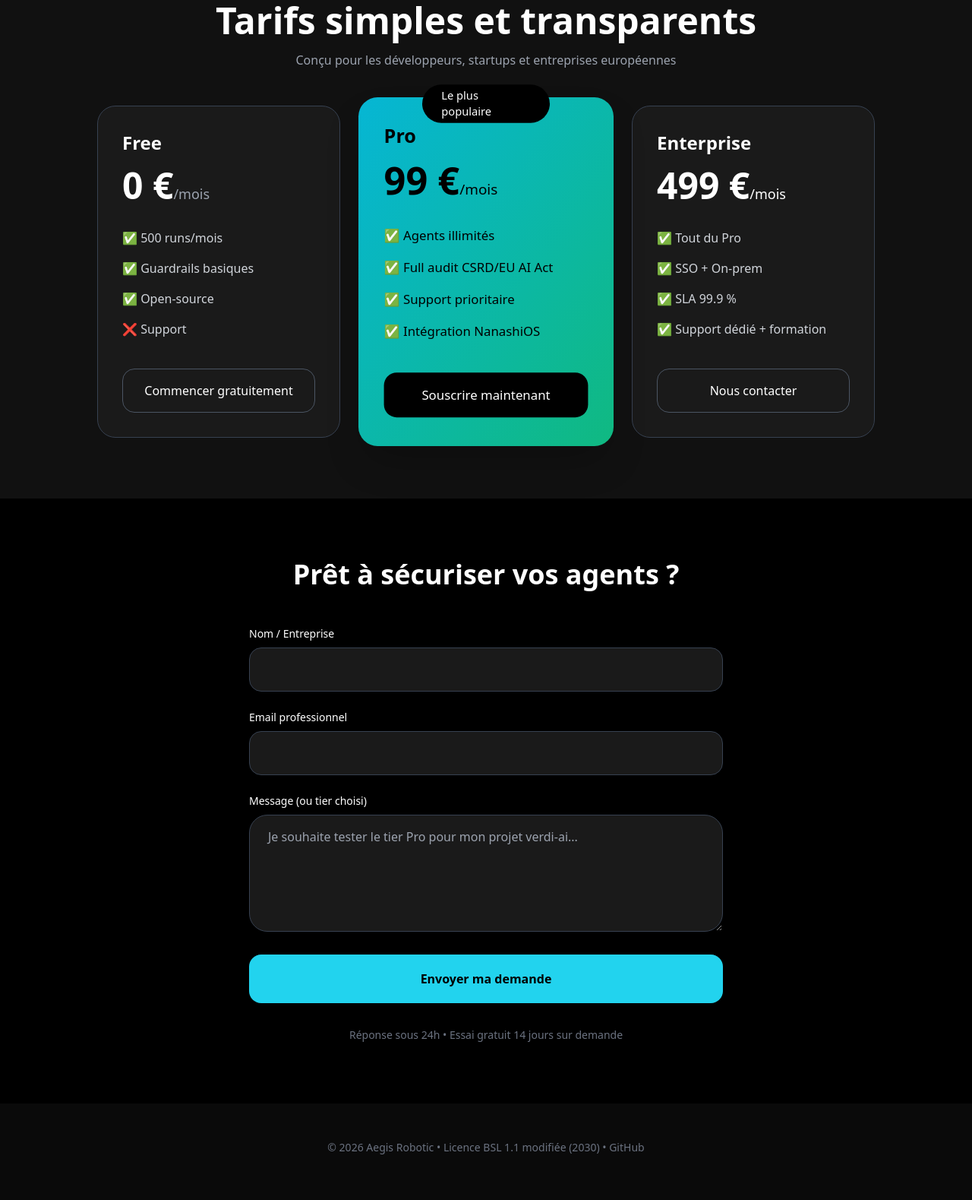
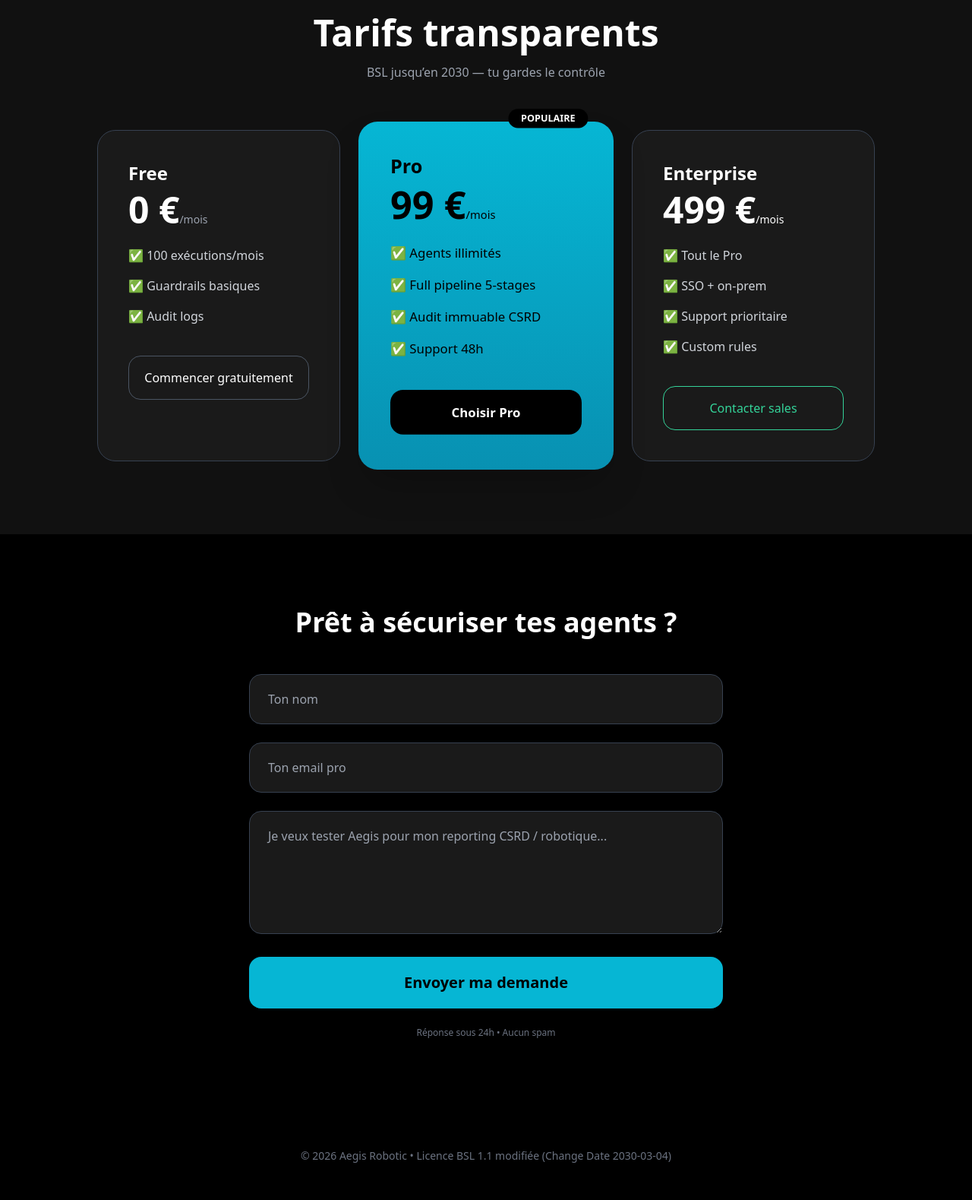
Before and after one commit to Aegis-Robotic/Aegis-robotic, a website: page docs/index.html in a window 1280 px wide. Shown: the part 877-2456 px from the top of the page at 76% size. Drawn offline with nearby package versions, Linux system fonts and the light colour scheme.

Commit message:
Update index.html

```diff
--- a/docs/index.html
+++ b/docs/index.html
@@ -3,108 +3,84 @@
 <head>
   <meta charset="UTF-8">
   <meta name="viewport" content="width=device-width, initial-scale=1.0">
-  <title>Aegis Robotic — Firewall IA Zero-Trust pour Agents Autonomes</title>
+  <title>Aegis Robotic — Firewall IA Zero-Trust</title>
   <script src="https://cdn.tailwindcss.com"></script>
   <link rel="stylesheet" href="https://cdnjs.cloudflare.com/ajax/libs/font-awesome/6.5.0/css/all.min.css">
-  <style>
-    body { font-family: system-ui, sans-serif; }
-    .hero { background: linear-gradient(135deg, #0A0A0A 0%, #1A1A2E 100%); }
-    .glow { text-shadow: 0 0 25px #00D4FF; }
-  </style>
+  <style>body{font-family:system-ui,sans-serif}.hero{background:linear-gradient(135deg,#0A0A0A 0%,#1A1A2E 100%)}.glow{text-shadow:0 0 25px #00D4FF}</style>
 </head>
 <body class="bg-[#0A0A0A] text-white">
 
   <!-- HERO -->
   <section class="hero min-h-screen flex items-center">
-    <div class="max-w-6xl mx-auto px-6 text-center pt-20">
+    <div class="max-w-6xl mx-auto px-6 text-center">
       <h1 class="text-6xl md:text-7xl font-bold tracking-tighter mb-6 glow">AEGIS ROBOTIC</h1>
-      <p class="text-3xl text-gray-300 mb-8">Le pare-feu IA zéro-trust on-device<br>qui protège vos agents autonomes</p>
-      <div class="flex flex-col sm:flex-row gap-4 justify-center">
-        <a href="#pricing" class="bg-white text-black px-10 py-5 rounded-2xl font-bold text-lg hover:bg-gray-200 transition">Voir les tarifs</a>
-        <a href="#contact" class="border border-cyan-400 text-cyan-400 px-10 py-5 rounded-2xl font-bold text-lg hover:bg-cyan-400 hover:text-black transition">Essayer gratuitement</a>
-      </div>
+      <p class="text-3xl text-gray-300 mb-10">Le pare-feu IA zéro-trust on-device<br>pour agents autonomes</p>
+      <a href="#pricing" class="bg-cyan-500 hover:bg-cyan-400 text-black font-bold px-10 py-5 rounded-2xl text-xl">Voir les tarifs</a>
     </div>
   </section>
 
   <!-- PRICING -->
-  <section id="pricing" class="py-20 bg-[#111111]">
+  <section id="pricing" class="py-24 bg-[#111111]">
     <div class="max-w-6xl mx-auto px-6">
-      <h2 class="text-5xl font-bold text-center mb-4">Tarifs simples et transparents</h2>
-      <p class="text-center text-gray-400 mb-12">Conçu pour les développeurs, startups et entreprises européennes</p>
+      <h2 class="text-5xl font-bold text-center mb-4">Tarifs transparents</h2>
+      <p class="text-center text-gray-400 mb-16">BSL jusqu’en 2030 — tu gardes le contrôle</p>
 
       <div class="grid md:grid-cols-3 gap-8 max-w-5xl mx-auto">
-        <!-- Free -->
-        <div class="bg-[#1A1A1A] rounded-3xl p-8 border border-gray-700 hover:border-cyan-400 transition">
-          <h3 class="text-2xl font-bold">Free</h3>
-          <p class="text-5xl font-bold mt-4">0 €<span class="text-lg font-normal text-gray-400">/mois</span></p>
-          <ul class="mt-8 space-y-4 text-gray-300">
-            <li>✅ 500 runs/mois</li>
+        <div class="bg-[#1A1A1A] p-10 rounded-3xl border border-gray-700 hover:border-cyan-400 transition">
+          <h3 class="text-2xl font-semibold mb-2">Free</h3>
+          <div class="text-5xl font-bold mb-6">0 €<span class="text-sm font-normal text-gray-400">/mois</span></div>
+          <ul class="space-y-4 mb-10 text-gray-300">
+            <li>✅ 100 exécutions/mois</li>
             <li>✅ Guardrails basiques</li>
-            <li>✅ Open-source</li>
-            <li>❌ Support</li>
+            <li>✅ Audit logs</li>
           </ul>
-          <a href="https://github.com/Aegis-Robotic/Aegis-robotic" class="block mt-10 text-center py-4 border border-gray-600 rounded-2xl hover:bg-gray-800">Commencer gratuitement</a>
+          <a href="https://github.com/Aegis-Robotic/Aegis-robotic" class="block w-full text-center border border-gray-600 py-4 rounded-2xl hover:bg-gray-800">Commencer gratuitement</a>
         </div>
 
-        <!-- Pro -->
-        <div class="bg-gradient-to-br from-cyan-500 to-emerald-500 text-black rounded-3xl p-8 scale-105 shadow-2xl relative">
-          <div class="absolute -top-4 left-1/2 -translate-x-1/2 bg-black text-white text-sm px-6 py-1 rounded-full">Le plus populaire</div>
-          <h3 class="text-2xl font-bold">Pro</h3>
-          <p class="text-5xl font-bold mt-4">99 €<span class="text-lg font-normal">/mois</span></p>
-          <ul class="mt-8 space-y-4">
+        <div class="bg-gradient-to-b from-cyan-500 to-cyan-600 text-black p-10 rounded-3xl relative scale-105 shadow-2xl">
+          <div class="absolute -top-4 right-8 bg-black text-white text-xs px-4 py-1 rounded-full font-bold">POPULAIRE</div>
+          <h3 class="text-2xl font-semibold mb-2">Pro</h3>
+          <div class="text-5xl font-bold mb-6">99 €<span class="text-sm font-normal">/mois</span></div>
+          <ul class="space-y-4 mb-10">
             <li>✅ Agents illimités</li>
-            <li>✅ Full audit CSRD/EU AI Act</li>
-            <li>✅ Support prioritaire</li>
-            <li>✅ Intégration NanashiOS</li>
+            <li>✅ Full pipeline 5-stages</li>
+            <li>✅ Audit immuable CSRD</li>
+            <li>✅ Support 48h</li>
           </ul>
-          <a href="#contact" class="block mt-10 text-center py-4 bg-black text-white rounded-2xl hover:bg-gray-900">Souscrire maintenant</a>
+          <a href="#contact" class="block w-full text-center bg-black text-white py-4 rounded-2xl font-bold">Choisir Pro</a>
         </div>
 
-        <!-- Enterprise -->
-        <div class="bg-[#1A1A1A] rounded-3xl p-8 border border-gray-700 hover:border-emerald-400 transition">
-          <h3 class="text-2xl font-bold">Enterprise</h3>
-          <p class="text-5xl font-bold mt-4">499 €<span class="text-lg font-normal">/mois</span></p>
-          <ul class="mt-8 space-y-4 text-gray-300">
-            <li>✅ Tout du Pro</li>
-            <li>✅ SSO + On-prem</li>
-            <li>✅ SLA 99.9 %</li>
-            <li>✅ Support dédié + formation</li>
+        <div class="bg-[#1A1A1A] p-10 rounded-3xl border border-gray-700 hover:border-emerald-400 transition">
+          <h3 class="text-2xl font-semibold mb-2">Enterprise</h3>
+          <div class="text-5xl font-bold mb-6">499 €<span class="text-sm font-normal">/mois</span></div>
+          <ul class="space-y-4 mb-10 text-gray-300">
+            <li>✅ Tout le Pro</li>
+            <li>✅ SSO + on-prem</li>
+            <li>✅ Support prioritaire</li>
+            <li>✅ Custom rules</li>
           </ul>
-          <a href="#contact" class="block mt-10 text-center py-4 border border-gray-600 rounded-2xl hover:bg-gray-800">Nous contacter</a>
+          <a href="#contact" class="block w-full text-center border border-emerald-400 text-emerald-400 py-4 rounded-2xl hover:bg-emerald-400 hover:text-black">Contacter sales</a>
         </div>
       </div>
     </div>
   </section>
 
-  <!-- CONTACT FORM -->
-  <section id="contact" class="py-20 bg-black">
+  <!-- FORMULAIRE -->
+  <section id="contact" class="py-24 bg-black">
     <div class="max-w-2xl mx-auto px-6">
-      <h2 class="text-4xl font-bold text-center mb-12">Prêt à sécuriser vos agents ?</h2>
-
-      <form action="https://formspree.io/f/VOTRE_ID_FORMSPREE" method="POST" class="space-y-6">
-        <div>
-          <label class="block text-sm mb-2">Nom / Entreprise</label>
-          <input type="text" name="name" required class="w-full bg-[#1A1A1A] border border-gray-700 rounded-2xl px-6 py-4 focus:border-cyan-400 outline-none">
-        </div>
-        <div>
-          <label class="block text-sm mb-2">Email professionnel</label>
-          <input type="email" name="email" required class="w-full bg-[#1A1A1A] border border-gray-700 rounded-2xl px-6 py-4 focus:border-cyan-400 outline-none">
-        </div>
-        <div>
-          <label class="block text-sm mb-2">Message (ou tier choisi)</label>
-          <textarea name="message" rows="5" placeholder="Je souhaite tester le tier Pro pour mon projet verdi-ai..." class="w-full bg-[#1A1A1A] border border-gray-700 rounded-3xl px-6 py-4 focus:border-cyan-400 outline-none"></textarea>
-        </div>
-        <button type="submit" class="w-full bg-cyan-400 text-black font-bold py-5 rounded-2xl hover:bg-cyan-300 transition">Envoyer ma demande</button>
+      <h2 class="text-4xl font-bold text-center mb-12">Prêt à sécuriser tes agents ?</h2>
+      <form action="https://formspree.io/f/xblrjqqq" method="POST" class="space-y-6">
+        <input type="text" name="name" placeholder="Ton nom" required class="w-full bg-[#1A1A1A] border border-gray-700 rounded-2xl px-6 py-5 focus:outline-none focus:border-cyan-400">
+        <input type="email" name="email" placeholder="Ton email pro" required class="w-full bg-[#1A1A1A] border border-gray-700 rounded-2xl px-6 py-5 focus:outline-none focus:border-cyan-400">
+        <textarea name="message" rows="5" placeholder="Je veux tester Aegis pour mon reporting CSRD / robotique..." required class="w-full bg-[#1A1A1A] border border-gray-700 rounded-2xl px-6 py-5 focus:outline-none focus:border-cyan-400"></textarea>
+        <button type="submit" class="w-full bg-cyan-500 hover:bg-cyan-400 text-black font-bold py-5 rounded-2xl text-xl">Envoyer ma demande</button>
       </form>
-
-      <p class="text-center text-sm text-gray-500 mt-8">Réponse sous 24h • Essai gratuit 14 jours sur demande</p>
+      <p class="text-center text-xs text-gray-500 mt-6">Réponse sous 24h • Aucun spam</p>
     </div>
   </section>
 
-  <!-- FOOTER -->
-  <footer class="bg-[#0A0A0A] py-12 text-center text-sm text-gray-500">
-    © 2026 Aegis Robotic • Licence BSL 1.1 modifiée (2030) • <a href="https://github.com/Aegis-Robotic/Aegis-robotic" class="hover:text-white">GitHub</a>
+  <footer class="bg-black py-12 text-center text-gray-500 text-sm">
+    <p>© 2026 Aegis Robotic • Licence BSL 1.1 modifiée (Change Date 2030-03-04)</p>
   </footer>
-
 </body>
 </html>
```
